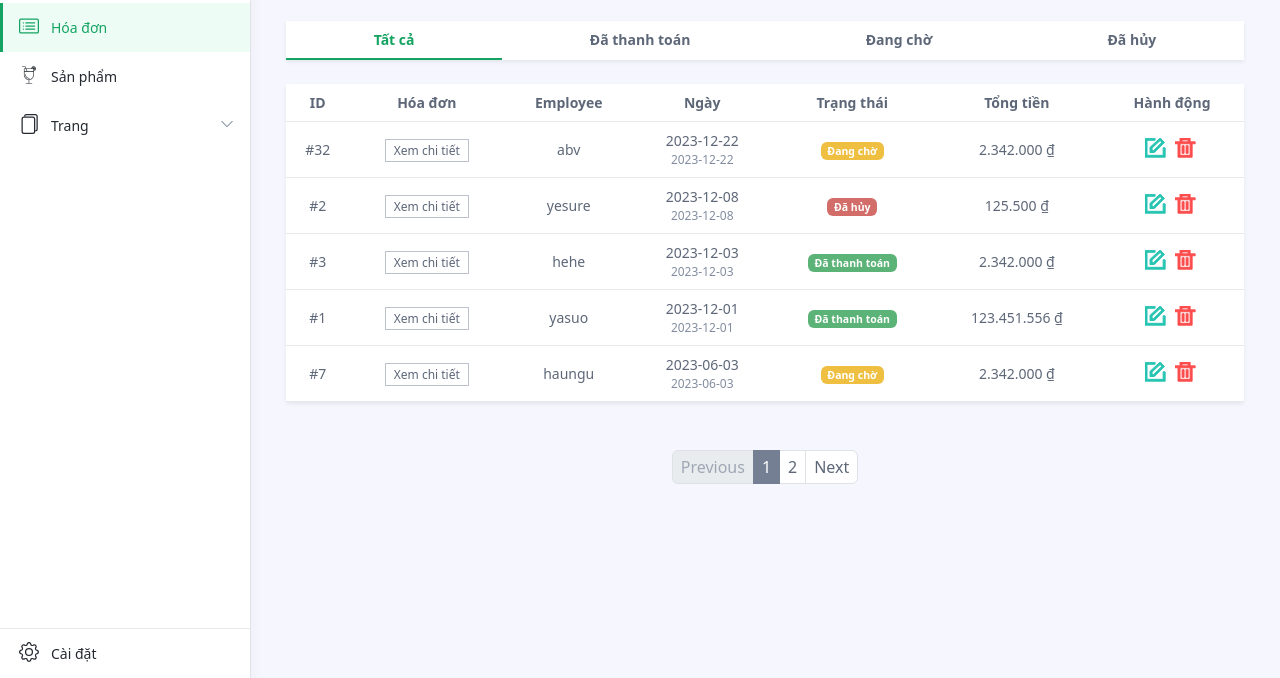
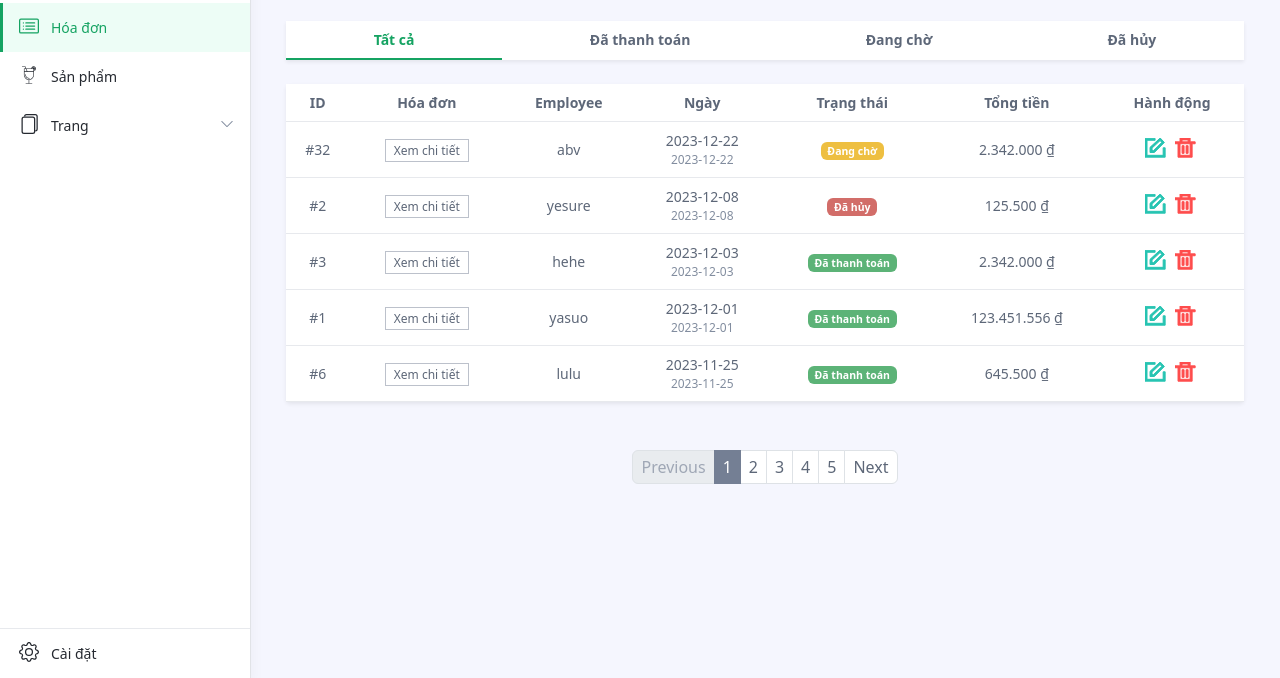
Before and after one commit to minghunt/HKL_JuiceFE, a plain HTML site: page orders.html in a window 1280 px wide. Shown: the part 122-800 px from the top of the page. Drawn offline with Linux system fonts and the light colour scheme; sample sign-in values are in the browser's storage.

Commit message:
fix filter order

```diff
--- a/orders.html
+++ b/orders.html
@@ -328,14 +328,15 @@
 								</div><!--//table-responsive-->
 							</div><!--//app-card-body-->
 						</div><!--//app-card-->
+						<!-- Phan trang -->
 						<nav class="app-pagination">
 							<ul class="pagination justify-content-center" id="pagination">
 								<li class="page-item" id="previousPage">
-									<a class="page-link">Previous</a>
+									<a style="cursor: pointer;" class="page-link">Previous</a>
 								</li>
 								<!-- Các nút trang sẽ được thêm vào đây bằng JavaScript -->
 								<li class="page-item " id="nextPage">
-									<a class="page-link ">Next</a>
+									<a style="cursor: pointer;" class="page-link ">Next</a>
 								</li>
 							</ul>
 						</nav>
@@ -511,14 +512,28 @@
 		// Tạo mảng đơn hàng giả
 		var orders = [
 			new Order(1, 'yasuo', '2023-12-01', 'Đã thanh toán', 1, 'Thẻ tín dụng', orderDetail, 123451556),
-			new Order(2, 'yesure', '2023-12-08', 'Đã hủy', 2, 'Chuyển khoản', orderDetail, 125500),
-			new Order(3, 'hehe', '2023-12-03', 'Đã thanh toán', '', '', orderDetail, 2342000),
-			new Order(5, 'kiki', '2022-12-15', 'Đang chờ', '', '', orderDetail, 2342000),
+			new Order(2, 'yesure', '2023-12-08', 'Đã hủy', 2, 'Thẻ tín dụng', orderDetail, 125500),
+			new Order(3, 'hehe', '2023-12-03', 'Đã thanh toán', 5, 'Momo', orderDetail, 2342000),
+			new Order(5, 'kiki', '2022-12-15', 'Đang chờ', '', 'Tiền mặt', orderDetail, 2342000),
+			new Order(6, 'lulu', '2023-11-25', 'Đã thanh toán', 4, 'Tiền mặt', orderDetail, 645500),
+			new Order(7, 'zara', '2023-10-10', 'Đang chờ', 2, 'Thẻ tín dụng', orderDetail, 875000),
+			new Order(8, 'max', '2023-09-05', 'Đã hủy', 3, 'Chuyển khoản', orderDetail, 321000),
+			new Order(9, 'tina', '2023-08-21', 'Đã thanh toán', 1, 'Mono', orderDetail, 450000),
+			new Order(10, 'bob', '2023-07-30', 'Đang chờ', 4, 'Thẻ tín dụng', orderDetail, 1025000),
+			new Order(11, 'alice', '2023-06-19', 'Đã hủy', 5, 'Tiền mặt', orderDetail, 560000),
+			new Order(12, 'mike', '2023-05-08', 'Đã thanh toán', 2, 'Chuyển khoản', orderDetail, 789000),
 			new Order(8, 'hoho', '2021-12-05', 'Đang chờ', '', '', orderDetail, 2342000),
 			new Order(15, 'lala', '2023-01-08', 'Đang chờ', '', '', orderDetail, 2342000),
 			new Order(32, 'abv', '2023-12-22', 'Đang chờ', '', '', orderDetail, 2342000),
 			new Order(11, 'keke', '2021-12-11', 'Đã thanh toán', '', '', orderDetail, 2342000),
-			new Order(7, 'haungu', '2023-06-03', 'Đang chờ', '', '', orderDetail, 2342000)
+			new Order(7, 'haungu', '2023-06-03', 'Đang chờ', '', '', orderDetail, 2342000),
+			new Order(13, 'anna', '2023-11-02', 'Đã thanh toán', 6, 'Tiền mặt', orderDetail, 305500),
+			new Order(14, 'victor', '2023-10-28', 'Đã hủy', 2, 'Thẻ tín dụng', orderDetail, 812500),
+			new Order(15, 'laura', '2023-10-15', 'Đang chờ', 4, 'Chuyển khoản', orderDetail, 455000),
+			new Order(16, 'dave', '2023-08-11', 'Đã thanh toán', 3, 'Mono', orderDetail, 595000),
+			new Order(17, 'sophia', '2023-07-20', 'Đã hủy', 1, 'Tiền mặt', orderDetail, 780000),
+			new Order(18, 'oliver', '2023-06-13', 'Đã thanh toán', 5, 'Thẻ tín dụng', orderDetail, 1240000),
+			new Order(19, 'mia', '2023-05-06', 'Đang chờ', 2, 'Chuyển khoản', orderDetail, 660000)
 		];
 	</script>
 
@@ -527,7 +542,7 @@
 		const rowsPerPage = 5; // Số hàng mỗi trang
 		let currentPage = 1; // Trang hiện tại
 		let filterOrder = orders;
-		let searchValue = '';;
+		let searchValue = '';
 		let statusValue = 'All';
 		document.getElementById('searchForm').addEventListener('submit', function (event) {
 			event.preventDefault(); // Ngăn không cho trình duyệt gửi biểu mẫu
@@ -538,6 +553,7 @@
 			document.getElementById('orders-all-tab').click()
 		});
 		document.querySelector('.form-select').addEventListener('change', () => {
+			currentPage=1;
 			setupPagination(orders, document.getElementById('pagination'))
 		});
 
@@ -547,7 +563,6 @@
 			const start = (page - 1) * rowsPerPage;
 			const end = start + rowsPerPage;
 			const paginatedItems = ordersData.slice(start, end);
-			console.log(paginatedItems)
 			paginatedItems.forEach(order => {
 				let statusClass = order.paymentStatus === 'Đã thanh toán' ? 'bg-success' : (order.paymentStatus === 'Đang chờ' ? 'bg-warning' : 'bg-danger')
 				let orderString = JSON.stringify(order).replace(/"/g, '&quot;');
@@ -649,7 +664,7 @@
 
 			// Search Filter
 			if (searchValue !== '')
-				ordersData = ordersData.filter(order => order.orderId.toLocaleString().includes(searchValue)||order.employee.toUpperCase().includes(searchValue));
+				ordersData = ordersData.filter(order => order.orderId.toLocaleString().includes(searchValue) || order.employee.toUpperCase().includes(searchValue));
 
 			// Payment status Filter
 			if (statusValue !== 'All')
@@ -660,7 +675,6 @@
 			}
 			filterOrder = ordersData;
 			let pageCount = Math.ceil(ordersData.length / rowsPerPage);
-			console.log('ordersData', ordersData)
 
 			displayOrders(ordersData, current);
 
@@ -734,7 +748,6 @@
 
 		//Hiển thị Modal Xem chi tiết
 		function getDetail(orderS) {
-			console.log(orderS)
 			document.getElementById('orderDetailCardHead').innerHTML = `
 				<h5 style="margin: 0;" class="card-title">Mã Hóa Đơn: #${orderS.orderId}</h5>
 				<h6 style="margin: 0;" class="card-title">Ngày: ${orderS.orderDate}</h6>
@@ -805,9 +818,12 @@
 								</div>
 							<p style="text-align: right;" class="card-text">Nhân Viên: ${user.userFullname}</p>`
 
+
 						}
+			if(orderS.userId === user.userId || orderS.userId === ""){
 				document.getElementById('selPaymentStatus').value = orderS.paymentStatus;
 				document.getElementById('selPaymentMethod').value = orderS.paymentMethod;
+			}
 			const tableBody = document.getElementById('EditOrderTableBody');
 			tableBody.innerHTML = ''
 			orderS.orderDetails.forEach(order => {
@@ -831,7 +847,6 @@
 
 		// Hàm lưu edit hóa đơn lên server
 		function handleEditOrder(params) {
-			console.log(params)
 			let editOrder = {
 				paymentStatus: document.getElementById('selPaymentStatus').value,
 				paymentMethod: document.getElementById('selPaymentMethod').value,
```
Lines whose indentation alone changed are shown as unchanged.
